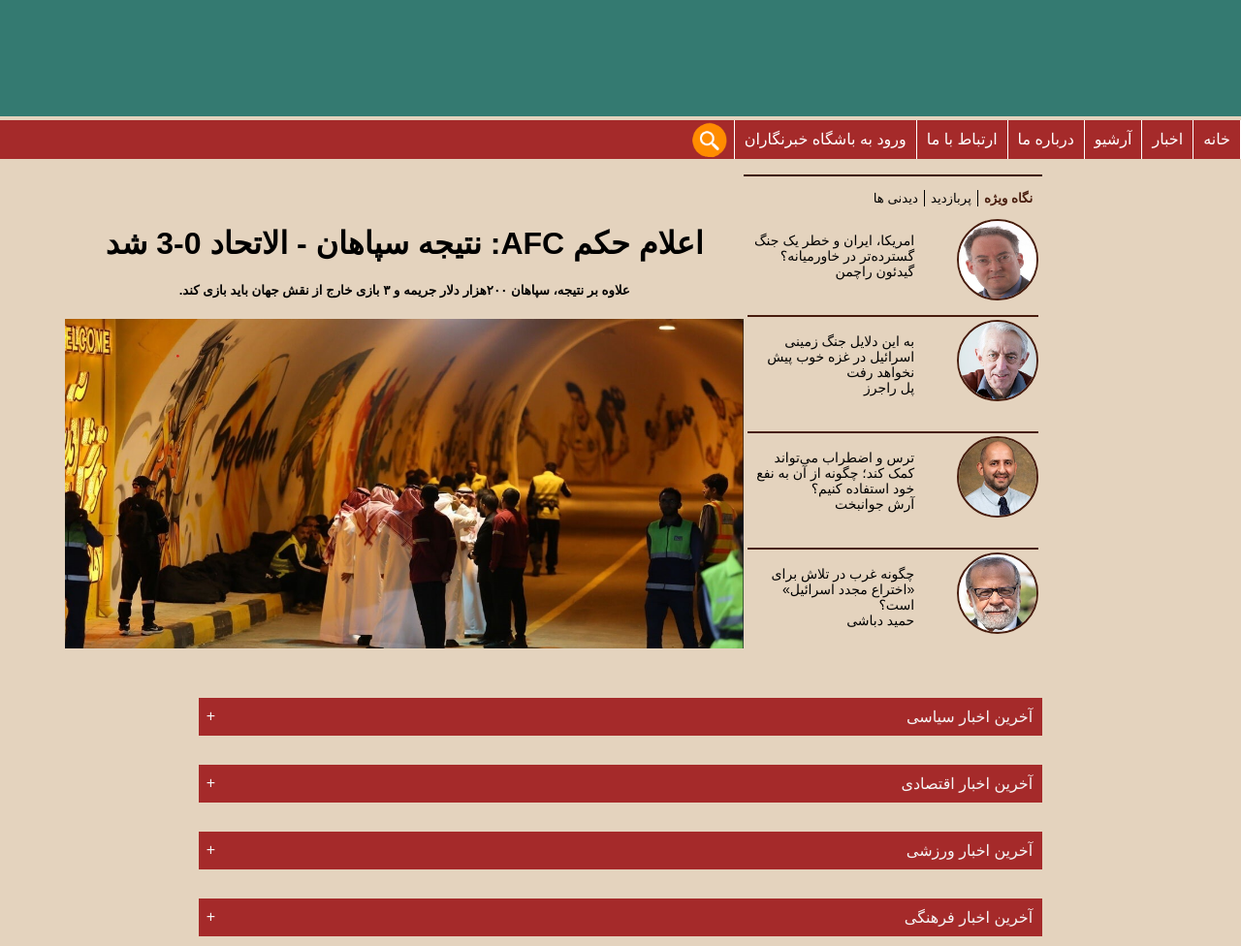
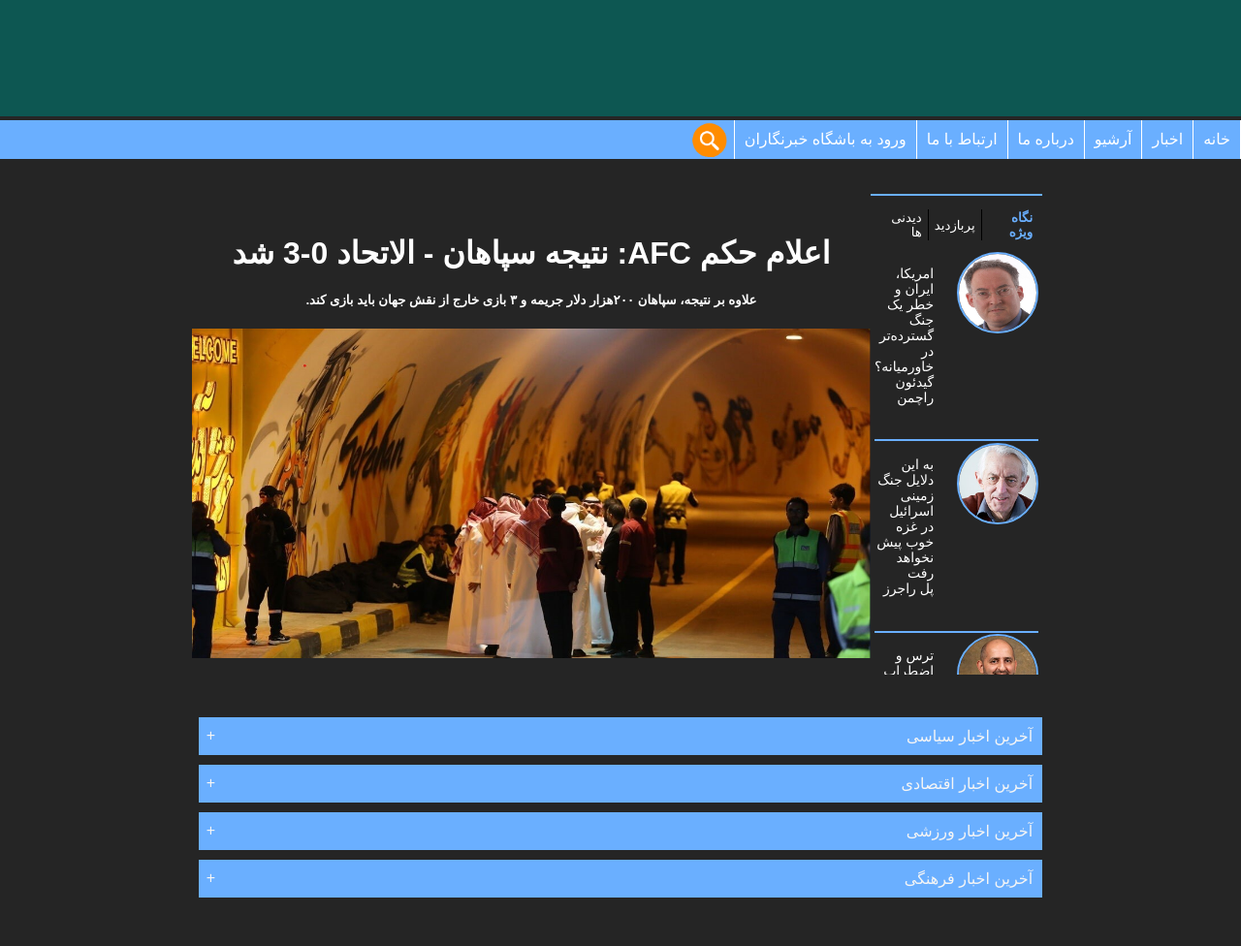
Before and after one commit to erfann31/UI_Web, a Django app: page / in a window 1280 px wide. Shown: the whole page at 97% size. After the commit the page ends 926 px from the top, so only its background shows below. Run offline with Django 4.2, Linux system fonts and the light colour scheme; data that the repository does not hold is empty.

Commit message:
fix some shit

```diff
--- a/t10/static/css/search_style.css
+++ b/t10/static/css/search_style.css
@@ -1,9 +1,13 @@
 * {
+    font-family: 'vazir', sans-serif;
     direction: rtl;
 }
 
+p, a, h1, h2, h3, h4, h5, h6, .nav-button, li {
+    color: white;
+}
 body {
-    background-color: #e4d3be;
+    background-color: #252525;
     margin: 0;
     padding: 0;
     font-family: Arial, sans-serif;
@@ -13,39 +17,16 @@
     padding: 0 16%;
     height: 65vh;
     display: flex;
+    justify-content: space-between;
 }
 
 .context_column {
-    width: 300px !important;
-
+    width: 400px;
     padding: 4px;
     display: flex;
-    border-top: #3d1000 2px solid;
+    border-top: #6aafff 2px solid;
+    margin-top: 20px;
     flex-direction: column;
-}
-
-.box a {
-    width: 300px !important;
-    display: flex;
-    text-decoration: none;
-    color: #000;
-}
-
-.box:hover {
-    background-color: #a38f8f;
-}
-
-.box a p {
-    padding-right: 40px;
-    padding-bottom: 20px;
-    font-size: 14px;
-    margin-right: 4px;
-}
-.list-search-item{
-        font-size: 14px;
-    margin: 4px;
-    padding: 8px;
-    border-bottom: 1px solid #a38f8f;
 }
 
 .textInput {
@@ -109,13 +90,13 @@
 
 h3 {
     text-align: center;
-    color: #3d1000;
+    color: #6aafff;
 }
 
 .box {
     display: flex;
     padding: 1% 0;
-    border-bottom: #471c0d solid 2px;
+    border-bottom: #6aafff solid 2px;
 }
 
 .triangleImage {
@@ -124,6 +105,22 @@
     margin-top: 10px;
 }
 
+.box a {
+    display: flex;
+    text-decoration: none;
+    color: #000;
+}
+
+.box:hover {
+    background-color: #001c3d;
+}
+
+.box a p {
+    padding-right: 20px;
+    padding-bottom: 20px;
+    font-size: 14px;
+    margin-right: 4px;
+}
 
 img:hover {
     cursor: pointer;
@@ -135,11 +132,12 @@
 }
 
 .circularImage {
+    height: 80px;
     width: 80px;
-    height: 80px;
     aspect-ratio: 1;
-    border-radius: 100%;
-    border: #471c0d solid 2px;
+
+    border-radius: 50%;
+    border: #6aafff solid 2px;
 }
 
 body {
@@ -167,7 +165,7 @@
 .navigator {
     margin-right: 0;
     padding-right: 0;
-    background-color: brown;
+    background-color: #6aafff;
     text-align: right;
 }
 
@@ -181,7 +179,7 @@
     text-align: center;
     display: flex;
     align-items: center;
-    margin: 20px 0;
+    margin-top: 20px;
 }
 
 .carousel-item {
@@ -318,7 +314,7 @@
 }
 
 .nav-button.active {
-    color: #471c0d;
+    color: #6aafff;
     font-weight: bold;
 }
 
@@ -333,19 +329,19 @@
 
 .accordion {
     padding: 0 16%;
-    padding-top: 20px;
     margin-bottom: 10px;
 }
-
+.accordion-container .accordion:first-child {
+    padding-top: 40px;
+}
 .accordion-header {
-    background-color: brown;
+    background-color: #6aafff;
     padding: 10px;
     position: relative;
     color: whitesmoke;
     display: flex;
     justify-content: space-between;
 }
-
 .accordion-header::after {
     cursor: pointer;
     content: "+";
--- a/t10/templates/main.html
+++ b/t10/templates/main.html
@@ -283,6 +283,8 @@
         </div>
     </div>
 </div>
+<div style="padding-top: 40px"></div>
+
 <div class="accordion">
     <div class="accordion-header">آخرین اخبار سیاسی</div>
     <div class="accordion-content">
--- a/t8/static/css/style.css
+++ b/t8/static/css/style.css
@@ -1,4 +1,5 @@
 * {
+    font-family: 'vazir', sans-serif;
     direction: rtl;
 }
 
--- a/ui_web/urls.py
+++ b/ui_web/urls.py
@@ -5,20 +5,20 @@
 from django.contrib import admin
 from django.urls import path
 
-# from t8 import views as t8_views
+from t8 import views as t8_views
 # from t9 import views as t9_views
-# from t10 import views as t10_views
-from t11 import views as t11_views
+from t10 import views as t10_views
+# from t11 import views as t11_views
 
 urlpatterns = [
     # Your existing URL patterns
-    path('', t11_views.main_view, name='index'),
-    path('search/', t11_views.search_view, name='search'),
+    path('', t10_views.main_view, name='index'),
+    path('search/', t10_views.search_view, name='search'),
     path('admin/', admin.site.urls),
-    # path('atashfeshan/', t8_views.atashfeshan_view, name='atashfeshan'),
+    path('atashfeshan/', t8_views.atashfeshan_view, name='atashfeshan'),
     # path('create_data/', t9_views.create_data, name='create_data'),
-    path('create_data/', t11_views.create_data, name='create_data'),
-    path('delete/', t11_views.delete_data, name='delete_data'),
+    # path('create_data/', t11_views.create_data, name='create_data'),
+    # path('delete/', t11_views.delete_data, name='delete_data'),
     # path('2/', t9_views.get_political_news, name='2'),
     # path('3/', t9_views.get_filtered_journalists, name='3'),
     # path('4/', t9_views.get_news_by_keyword, name='4'),
```
Also changed, not shown: other parts of t10/static/css/search_style.css (+12 -19 lines), t7/style.css (+21 -19 lines), ui_web/settings.py (+4 -3 lines), t11/migrations/0001_initial.py (added), t11/migrations/__init__.py (added).
